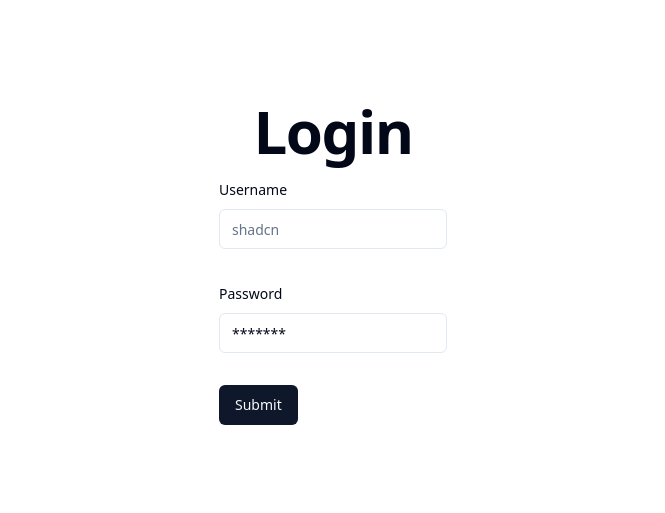
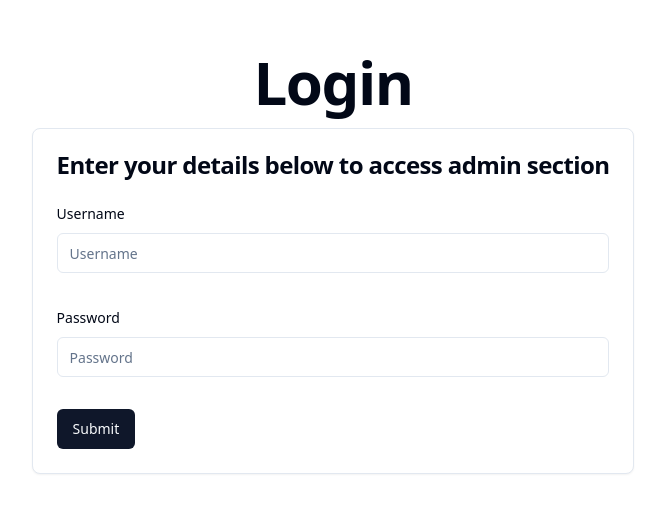
Before and after one commit to josephdburdick/exponential-nextjs-login-graph, a Next.js app: page /login in a window 1280 px wide. Shown: the part 137-650 px from the top of the page, without its empty margins (307-972 px from the left). Built offline with nearby package versions, Linux system fonts and the light colour scheme.

Commit message:
Wrap form ui in a card

```diff
--- a/src/app/login/_components/LoginForm.tsx
+++ b/src/app/login/_components/LoginForm.tsx
@@ -6,7 +6,6 @@
   FormItem,
   FormLabel,
   FormControl,
-  FormDescription,
   FormMessage,
 } from "@/components/ui/form";
 import { Input } from "@/components/ui/input";
@@ -14,9 +13,10 @@
 import { useForm } from "react-hook-form";
 import { z } from "zod";
 import { zodResolver } from "@hookform/resolvers/zod";
+import { Card, CardContent, CardHeader, CardTitle } from "@/components/ui/card";
 
 const formSchema = z.object({
-  username: z.string().min(2, {
+  username: z.string().min(6, {
     message: "Username must be at least 2 characters.",
   }),
   password: z.string().min(8, {
@@ -25,26 +25,26 @@
 });
 
 export default function LoginForm() {
-  const [username, setUsername] = useState("");
-  const [password, setPassword] = useState("");
-
   //  Define form with resolver and defaults
   const form = useForm<z.infer<typeof formSchema>>({
     resolver: zodResolver(formSchema),
     defaultValues: {
       username: "",
-      password: "*******",
+      password: "",
     },
   });
 
-  // 2. Define a submit handler.
   function onSubmit(values: z.infer<typeof formSchema>) {
-    // Do something with the form values.
     // ✅ This will be type-safe and validated.
     console.log(values);
   }
 
   return (
+    <Card>
+      <CardHeader>
+        <CardTitle>Enter your details below to access admin section</CardTitle>
+      </CardHeader>
+      <CardContent>
         <Form {...form}>
           <form onSubmit={form.handleSubmit(onSubmit)} className="space-y-8">
             <FormField
@@ -54,7 +54,7 @@
                 <FormItem>
                   <FormLabel>Username</FormLabel>
                   <FormControl>
-                <Input placeholder="shadcn" {...field} />
+                    <Input placeholder="Username" {...field} />
                   </FormControl>
                   <FormMessage />
                 </FormItem>
@@ -67,7 +67,7 @@
                 <FormItem>
                   <FormLabel>Password</FormLabel>
                   <FormControl>
-                <Input placeholder="shadcn" {...field} />
+                    <Input placeholder="Password" {...field} />
                   </FormControl>
                   <FormMessage />
                 </FormItem>
@@ -76,5 +76,7 @@
             <Button type="submit">Submit</Button>
           </form>
         </Form>
+      </CardContent>
+    </Card>
   );
 }
--- /dev/null
+++ b/src/components/ui/card.tsx
@@ -0,0 +1,79 @@
+import * as React from "react"
+
+import { cn } from "@/lib/utils"
+
+const Card = React.forwardRef<
+  HTMLDivElement,
+  React.HTMLAttributes<HTMLDivElement>
+>(({ className, ...props }, ref) => (
+  <div
+    ref={ref}
+    className={cn(
+      "rounded-lg border bg-card text-card-foreground shadow-sm",
+      className
+    )}
+    {...props}
+  />
+))
+Card.displayName = "Card"
+
+const CardHeader = React.forwardRef<
+  HTMLDivElement,
+  React.HTMLAttributes<HTMLDivElement>
+>(({ className, ...props }, ref) => (
+  <div
+    ref={ref}
+    className={cn("flex flex-col space-y-1.5 p-6", className)}
+    {...props}
+  />
+))
+CardHeader.displayName = "CardHeader"
+
+const CardTitle = React.forwardRef<
+  HTMLParagraphElement,
+  React.HTMLAttributes<HTMLHeadingElement>
+>(({ className, ...props }, ref) => (
+  <h3
+    ref={ref}
+    className={cn(
+      "text-2xl font-semibold leading-none tracking-tight",
+      className
+    )}
+    {...props}
+  />
+))
+CardTitle.displayName = "CardTitle"
+
+const CardDescription = React.forwardRef<
+  HTMLParagraphElement,
+  React.HTMLAttributes<HTMLParagraphElement>
+>(({ className, ...props }, ref) => (
+  <p
+    ref={ref}
+    className={cn("text-sm text-muted-foreground", className)}
+    {...props}
+  />
+))
+CardDescription.displayName = "CardDescription"
+
+const CardContent = React.forwardRef<
+  HTMLDivElement,
+  React.HTMLAttributes<HTMLDivElement>
+>(({ className, ...props }, ref) => (
+  <div ref={ref} className={cn("p-6 pt-0", className)} {...props} />
+))
+CardContent.displayName = "CardContent"
+
+const CardFooter = React.forwardRef<
+  HTMLDivElement,
+  React.HTMLAttributes<HTMLDivElement>
+>(({ className, ...props }, ref) => (
+  <div
+    ref={ref}
+    className={cn("flex items-center p-6 pt-0", className)}
+    {...props}
+  />
+))
+CardFooter.displayName = "CardFooter"
+
+export { Card, CardHeader, CardFooter, CardTitle, CardDescription, CardContent }
```
Lines whose indentation alone changed are shown as unchanged.
